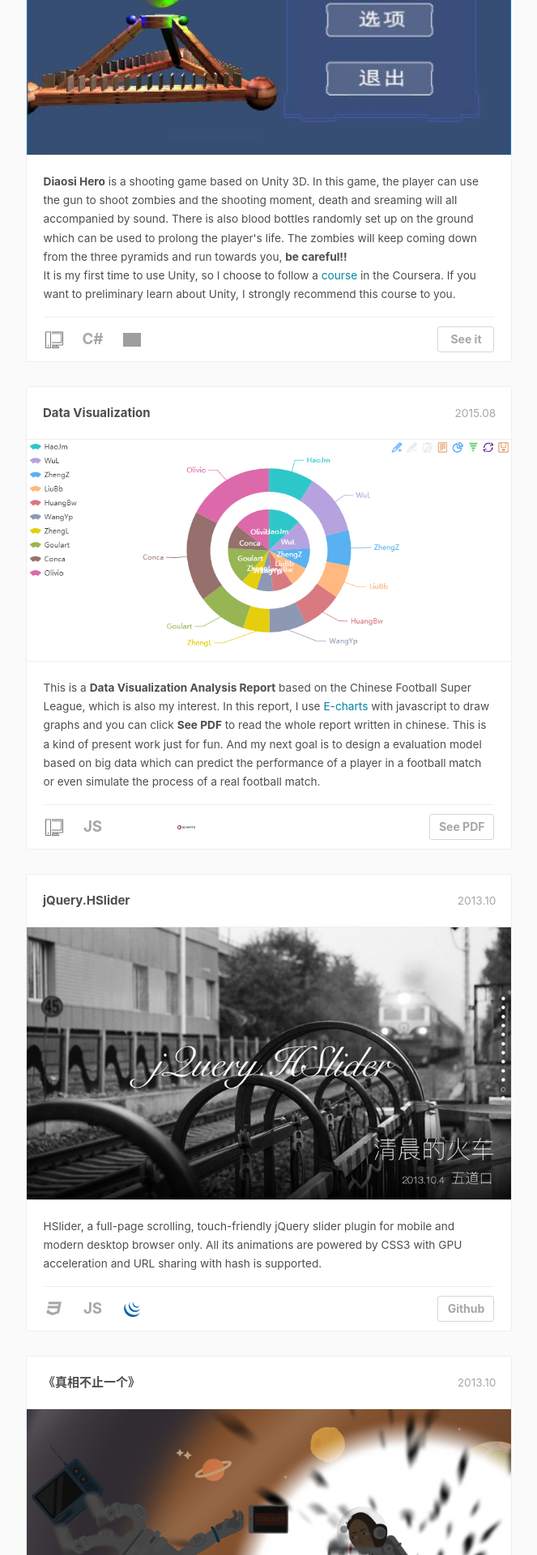
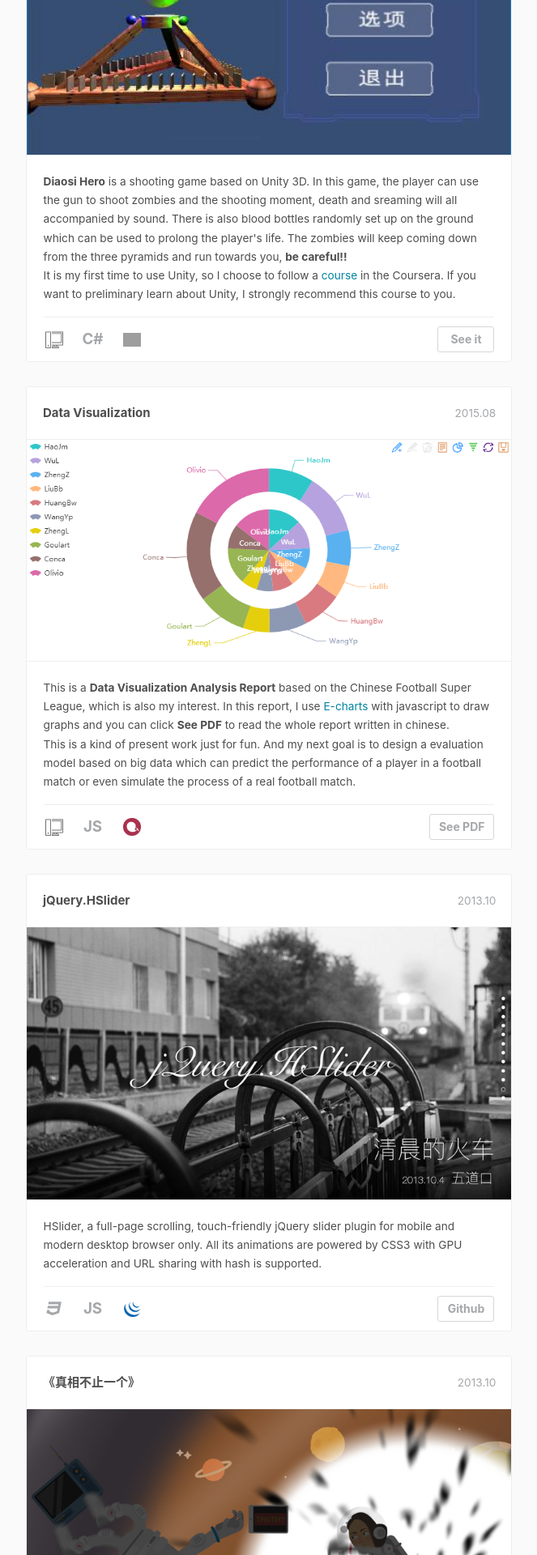
Before and after one commit to jiayangchen/jiayangchen.github.io, a Jekyll site: the page built from portfolio/index.html, in a window 1280 px wide. Shown: the part 1655-3575 px from the top of the page at 81% size, without its empty margins (308-971 px from the left). Built offline with Jekyll 4.4.1, drawn with Linux system fonts in a browser that asks for light colours; nearby versions of some CDN libraries; comment, search, counter and statistics services are not loaded; grey boxes are pictures that could not be loaded.

Commit message:
20161005

```diff
--- a/portfolio/css/timeline.css
+++ b/portfolio/css/timeline.css
@@ -212,7 +212,7 @@
 .echarts:before {
 	content: "";
 	display: block;
-	width: 175px;
+	width: 40x;
 	height: 40px;
 	background: url("../images/echarts.png") 50% 50% no-repeat;
 	background-size: 22px;
--- a/portfolio/index.html
+++ b/portfolio/index.html
@@ -74,7 +74,7 @@
 								<li>
 									This is a <b>Data Visualization Analysis Report</b> based on the Chinese Football Super League, which is also my interest. In this report, I use
                                     <a target="_blank" href="http://echarts.baidu.com/">E-charts</a> with javascript to draw graphs and you can click <b>See PDF</b> to read the whole
-                                    report written in chinese. This is a kind of present work just for fun. And my next goal is to design a evaluation model based on big data which can
+                                    report written in chinese.<br> This is a kind of present work just for fun. And my next goal is to design a evaluation model based on big data which can
                                     predict the performance of a player in a football match or even simulate the process of a real football match.
 								</li>
 								<li class="skill">
```
Also changed, not shown: portfolio/images/echarts.png.
